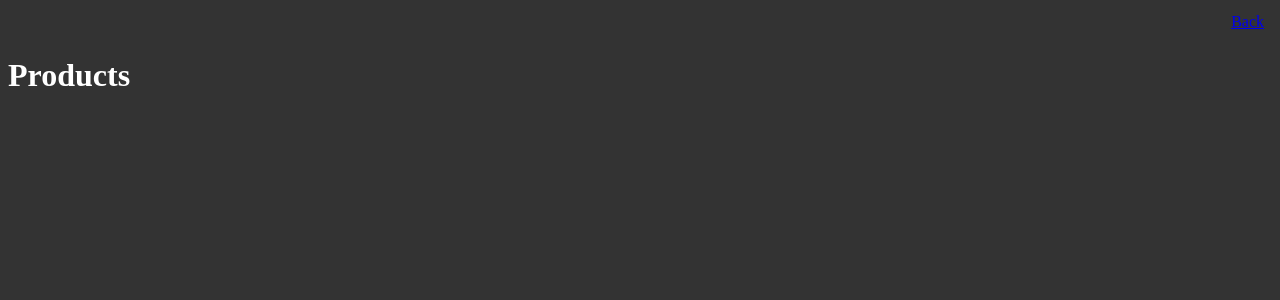
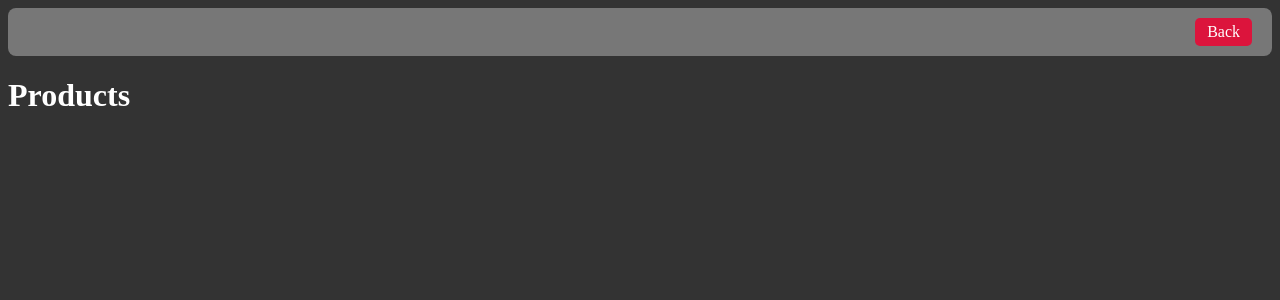
Before and after one commit to Jaoovit/nextwebapp, a Next.js app: page /products in a window 1280 px wide. Shown: the top 300 px of the page. Built offline with nearby package versions, Linux system fonts and the light colour scheme.

Commit message:
modify the backbutton style

```diff
--- a/src/components/header.jsx
+++ b/src/components/header.jsx
@@ -3,11 +3,11 @@ import styles from "../styles/header.module.css"
 
 export default function Header(props) {
     return(
-        <div>
-            <div className={styles.backlink}>
-            <Link href="/">Back</Link>
-            {props.children}
+        <div className={styles.layout}>
+            <div className={styles.backbutton}>
+                <Link href="/">Back</Link>
             </div>
+                {props.children}
             <h1>{props.title}</h1>
         </div>
     )
--- a/src/styles/header.module.css
+++ b/src/styles/header.module.css
@@ -1,6 +1,22 @@
-.backlink {
+.layout {
+  height: 100vh;
+  display: flex;
+  flex-direction: column;
+}
+
+.backbutton {
   display: flex;
   justify-content: flex-end;
-  padding: 5px 8px;
+  padding: 10px 20px;
+  background-color: #777;
+  border-radius: 8px;
+}
+
+.backbutton a {
+  background-color: crimson;
+  padding: 5px 12px;
   border-radius: 5px;
+  color: white;
+  text-decoration: none;
+
 }
```
